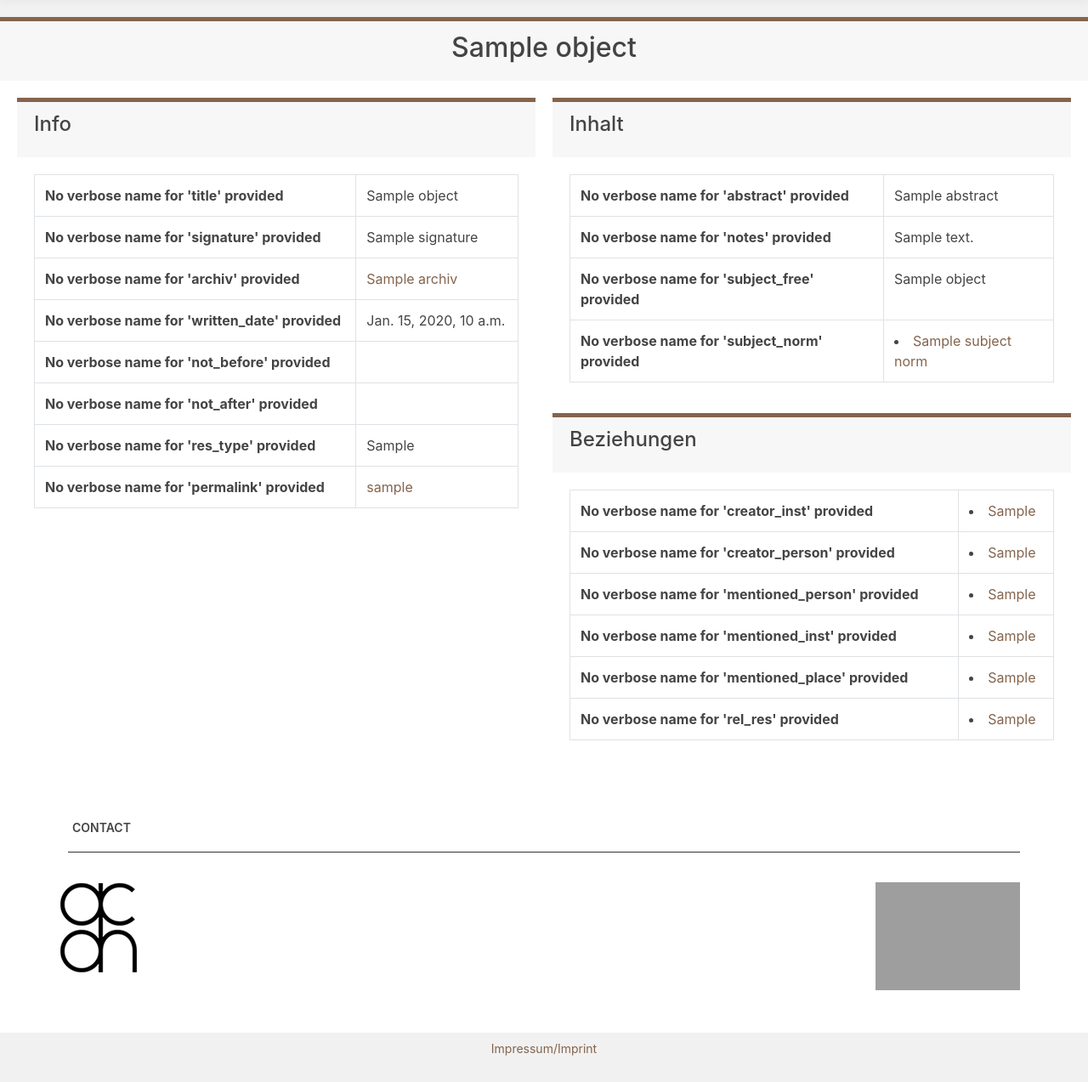
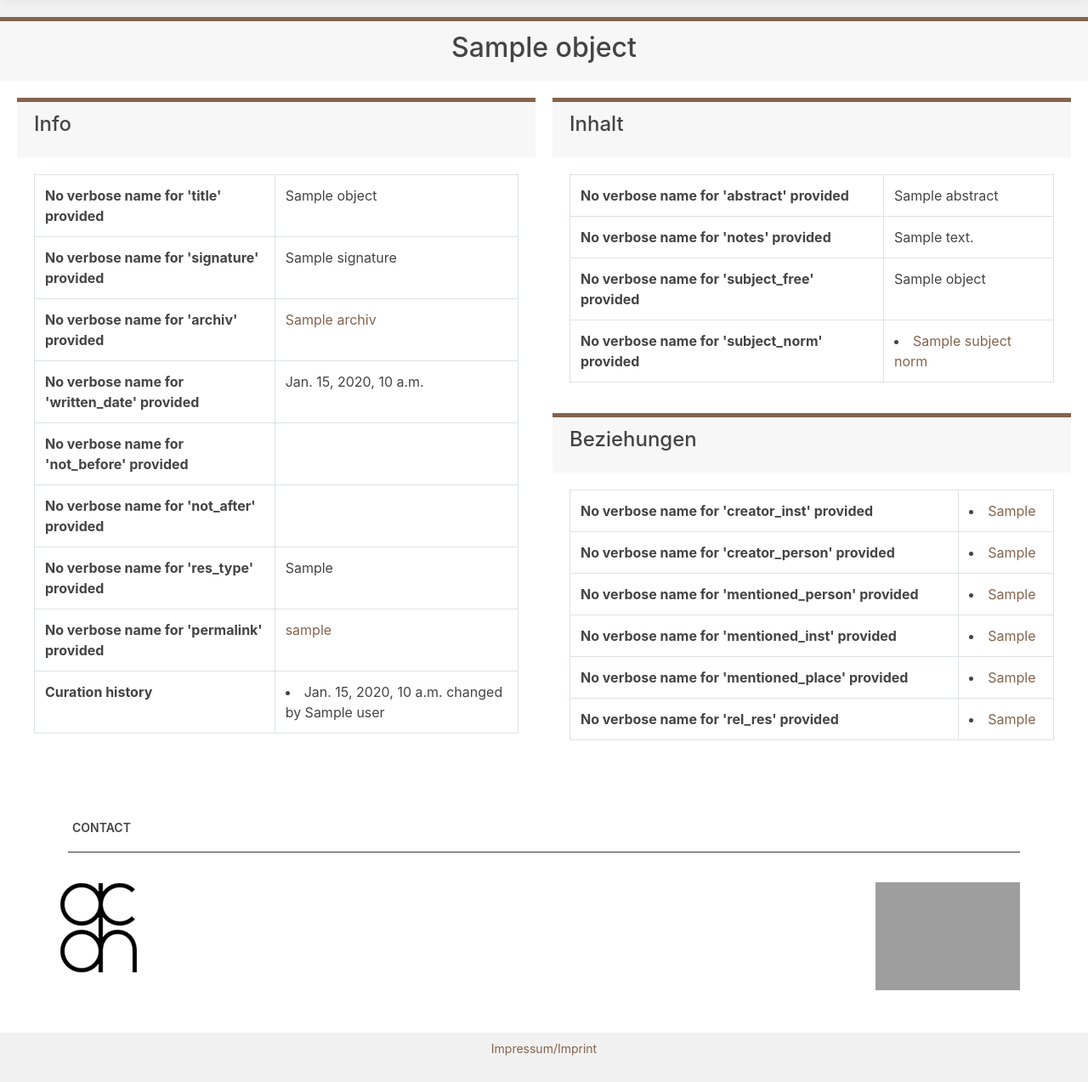
Before and after one commit to acdh-oeaw/gtrans, a Django app: template archiv/templates/archiv/archres_detail.html in a window 1280 px wide. Shown: the part 90-1363 px from the top of the page at 85% size. Run offline with Django 3.2, Linux system fonts and the light colour scheme; the template is opened without the code that fills it: most values are stand-ins (such as "Sample title", 1, 10 or a date in 2020); parts of the project's set-up code (start-up, migrations or seed data) failed here and were passed over; some libraries are stand-ins or nearby versions; grey boxes are pictures that could not be loaded.

Commit message:
added creators field and implemented reversion for archresource

```diff
--- a/archiv/admin.py
+++ b/archiv/admin.py
@@ -1,6 +1,9 @@
 from django.contrib import admin
+from reversion.admin import VersionAdmin
 from .models import ArchResource
 
-admin.site.register(ArchResource)
+@admin.register(ArchResource)
+class ArchResourceAdmin(VersionAdmin):
+    pass
 
 # Register your models here.
--- a/archiv/models.py
+++ b/archiv/models.py
@@ -1,14 +1,17 @@
 import re
+import reversion
+
 from django.contrib.auth.models import User
 from django.db import models
 from django.urls import reverse
+
 from idprovider.models import IdProvider
 from vocabs.models import SkosConcept
 from entities.models import Person, Place, Institution
-
 from browsing.browsing_utils import model_to_dict
 
 
+@reversion.register()
 class ArchResource(IdProvider):
 
     """ Beschreibt eine (archivalische) Resource """
--- a/archiv/templates/archiv/archres_detail.html
+++ b/archiv/templates/archiv/archres_detail.html
@@ -75,6 +75,22 @@
                                 <a href="{{ object.permalink }}">{{ object.permalink }}</a>
                             </td>
                         </tr>
+                        {% if history %}
+                        <tr>
+                            <th>
+                                Curation history
+                            </th>
+                            <td>
+                                {% if history %}
+                                    {% for x in history %}
+                                        <li>
+                                            {{ x.revision.date_created }} changed by {{ x.revision.user }}
+                                        </li>
+                                    {% endfor %}
+                                {% endif %}
+                            </td>
+                        </tr>
+                        {% endif %}
                     </table>
                 </div>
             </div>
--- a/gtrans/settings/base.py
+++ b/gtrans/settings/base.py
@@ -32,6 +32,7 @@ INSTALLED_APPS = [
     'rest_framework',
     'haystack',
     'leaflet',
+    'reversion',
     'idprovider',
     'webpage',
     'vocabs',
@@ -65,6 +66,7 @@ MIDDLEWARE = [
     'django.contrib.auth.middleware.AuthenticationMiddleware',
     'django.contrib.messages.middleware.MessageMiddleware',
     'django.middleware.clickjacking.XFrameOptionsMiddleware',
+    'reversion.middleware.RevisionMiddleware',
 ]
 
 ROOT_URLCONF = 'gtrans.urls'
```
Also changed, not shown: archiv/views.py (+7 -0 lines).
